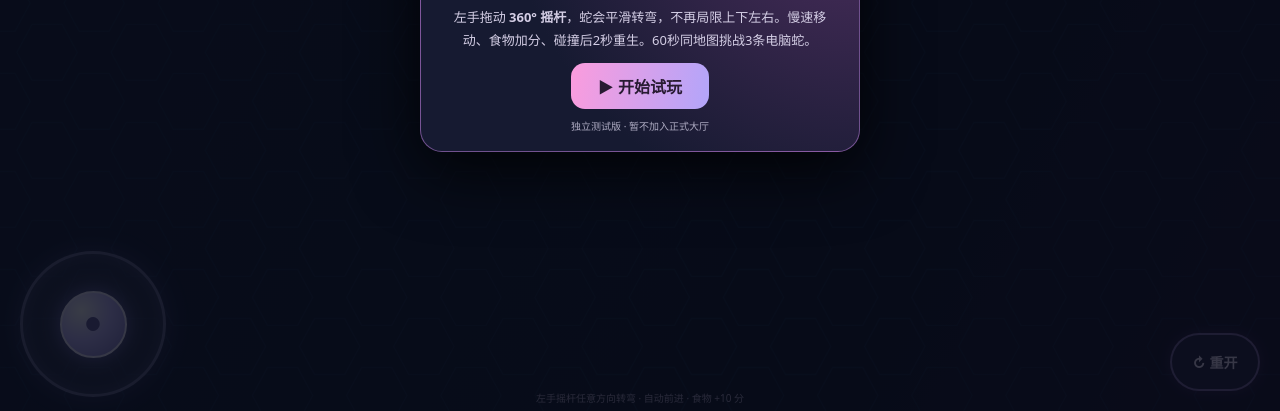
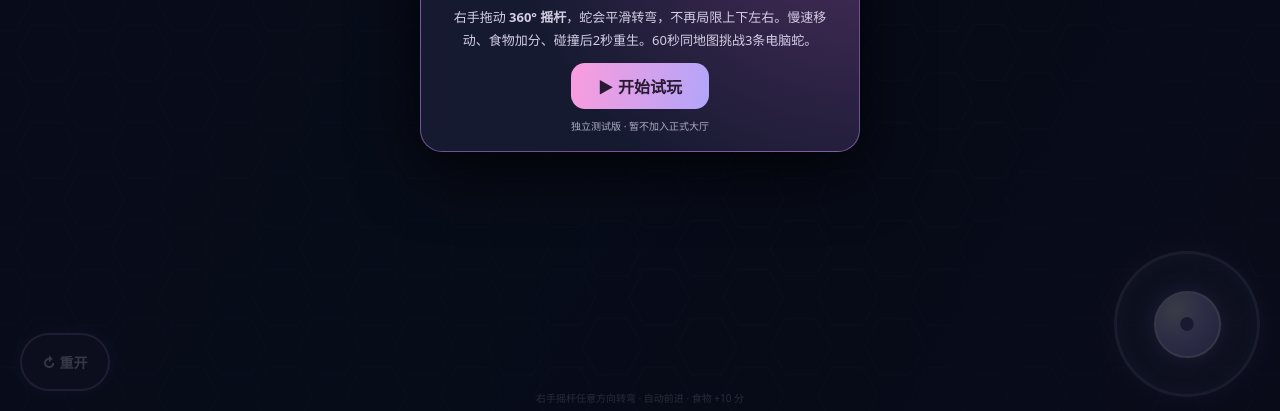
Before and after one commit to rena9711/party-clash, a website: page public/snake-demo.html in a window 1280 px wide. Shown: the part 389-800 px from the top of the page. Drawn offline with Linux system fonts and the light colour scheme.

Commit message:
Move landscape Snake 360-degree joystick to bottom right for right-handed control

```diff
--- a/public/snake-demo.html
+++ b/public/snake-demo.html
@@ -2,14 +2,14 @@
 <style>
 *{box-sizing:border-box}html,body{margin:0;width:100%;height:100%;background:#080c19;color:#fff;font:14px system-ui,-apple-system,"PingFang SC",sans-serif;overscroll-behavior:none}button{font:inherit;cursor:pointer}#game{position:relative;width:100vw;height:100dvh;overflow:hidden;touch-action:none;background:#080c19}canvas{width:100%;height:100%;display:block}#hud{position:absolute;top:max(10px,env(safe-area-inset-top));left:max(12px,env(safe-area-inset-left));right:max(12px,env(safe-area-inset-right));display:flex;gap:8px;align-items:flex-start;justify-content:space-between;pointer-events:none}.title{padding:8px 13px;background:#101628dc;border:1px solid #8659a57c;border-radius:14px;box-shadow:0 0 15px #8843a829;font-size:17px;font-weight:900;text-shadow:0 0 10px #f57bdc96}.title b{color:#ffb2ed}.title small{font-size:10px;font-weight:400;color:#c5bedb;display:block;margin-top:4px}.stats{display:flex;gap:7px}.stat{text-align:center;min-width:76px;border:1px solid #7268a079;border-radius:14px;background:#101628e8;padding:7px 12px}.stat small{display:block;color:#b8bcd4;font-size:10px}.stat strong{font-size:19px;color:#f3d8ff;font-variant-numeric:tabular-nums}.stat:first-child strong{color:#61eafa}.stat:nth-child(2) strong{color:#ffe074}.stat:nth-child(3) strong{color:#d3a0ff}
 #leader{position:absolute;top:80px;left:max(12px,env(safe-area-inset-left));display:flex;flex-direction:column;gap:4px;pointer-events:none}.leader-row{display:flex;align-items:center;gap:6px;min-width:117px;padding:4px 9px;background:#101626b8;border:1px solid #ffffff18;border-radius:12px;font-size:11px}.leader-row.me{border-color:#fb88d7a6}.swatch{width:9px;height:9px;border-radius:50%;box-shadow:0 0 8px currentColor}.leader-row span:last-child{margin-left:auto;font-weight:700}
-#stick{position:absolute;left:max(20px,env(safe-area-inset-left));bottom:max(14px,env(safe-area-inset-bottom));height:146px;width:146px;border-radius:50%;background:radial-gradient(circle,#363e6680,#3a3d5670 50%,#111b2a9c 70%);border:3px solid #ada7dc85;box-shadow:inset 0 0 24px #bcaaff57,0 0 25px #a88fff3b;touch-action:none;user-select:none;-webkit-user-select:none}.stick-cross{position:absolute;inset:18px;display:grid;place-items:center;color:#d7ceff88;font-size:65px;pointer-events:none}.knob{position:absolute;left:50%;top:50%;width:67px;height:67px;margin:-33.5px 0 0 -33.5px;border-radius:50%;background:radial-gradient(circle at 31% 28%,#fff,#c3b7ff 48%,#7d76bf);border:2px solid #f3ecff;box-shadow:0 0 22px #aea0ff9c;pointer-events:none;display:grid;place-items:center;color:#61589a;font-size:18px}
-#right{position:absolute;bottom:max(20px,env(safe-area-inset-bottom));right:max(20px,env(safe-area-inset-right));display:flex;flex-direction:column;align-items:center;gap:9px}.round-btn{height:58px;min-width:90px;border-radius:30px;color:#f7e8ff;background:#26213fdc;border:2px solid #aa8ad5ab;box-shadow:0 0 14px #a05cd83b;font-weight:800}.round-btn:active{background:#655192}#hint{position:absolute;bottom:6px;left:50%;transform:translateX(-50%);color:#d7c5e7cf;font-size:10px;text-align:center;pointer-events:none;white-space:nowrap}
+#stick{position:absolute;right:max(20px,env(safe-area-inset-right));bottom:max(14px,env(safe-area-inset-bottom));height:146px;width:146px;border-radius:50%;background:radial-gradient(circle,#363e6680,#3a3d5670 50%,#111b2a9c 70%);border:3px solid #ada7dc85;box-shadow:inset 0 0 24px #bcaaff57,0 0 25px #a88fff3b;touch-action:none;user-select:none;-webkit-user-select:none}.stick-cross{position:absolute;inset:18px;display:grid;place-items:center;color:#d7ceff88;font-size:65px;pointer-events:none}.knob{position:absolute;left:50%;top:50%;width:67px;height:67px;margin:-33.5px 0 0 -33.5px;border-radius:50%;background:radial-gradient(circle at 31% 28%,#fff,#c3b7ff 48%,#7d76bf);border:2px solid #f3ecff;box-shadow:0 0 22px #aea0ff9c;pointer-events:none;display:grid;place-items:center;color:#61589a;font-size:18px}
+#right{position:absolute;bottom:max(20px,env(safe-area-inset-bottom));left:max(20px,env(safe-area-inset-left));display:flex;flex-direction:column;align-items:center;gap:9px}.round-btn{height:58px;min-width:90px;border-radius:30px;color:#f7e8ff;background:#26213fdc;border:2px solid #aa8ad5ab;box-shadow:0 0 14px #a05cd83b;font-weight:800}.round-btn:active{background:#655192}#hint{position:absolute;bottom:6px;left:50%;transform:translateX(-50%);color:#d7c5e7cf;font-size:10px;text-align:center;pointer-events:none;white-space:nowrap}
 #overlay{position:absolute;inset:0;background:#070b17cb;display:grid;place-items:center;z-index:5;padding:16px}#overlay.hide{display:none}.modal{max-width:440px;width:min(92vw,440px);text-align:center;background:radial-gradient(circle at top right,#513062,#161a31 68%);border:1px solid #bc80de8a;border-radius:22px;padding:18px 24px;box-shadow:0 18px 65px #000c}.modal .mascot{font-size:50px}.modal h1{font-size:25px;margin:4px 0 9px}.modal p{color:#d4cee5;font-size:13px;line-height:1.7;margin:0 0 12px}.action{background:linear-gradient(100deg,#fb9cdd,#b2a5fa);border:0;border-radius:14px;color:#281a32;padding:11px 27px;font-size:16px;font-weight:900}.modal small{display:block;color:#aeabc2;margin-top:9px;font-size:10px}#rotate{position:absolute;inset:0;z-index:9;display:none;place-items:center;text-align:center;background:#090e1bf5;padding:25px}.rotate-icon{font-size:56px}.rotate-title{font-size:22px;font-weight:900;margin:9px}.rotate-desc{font-size:13px;color:#cfbfdc;line-height:1.7;margin-bottom:12px}
 @media(orientation:portrait){#rotate{display:grid}}@media(max-height:440px){#hud{top:5px}.title{font-size:13px;padding:5px 8px}.title small{display:none}.stat{min-width:60px;padding:4px 8px}.stat strong{font-size:15px}#leader{top:48px}.leader-row{font-size:10px;padding:2px 6px}#stick{width:118px;height:118px}.knob{width:58px;height:58px;margin:-29px 0 0 -29px}.round-btn{height:48px;min-width:75px}.modal{padding:11px 15px}.modal .mascot{font-size:30px}.modal h1{font-size:21px}.modal p{font-size:11px}}
 </style></head><body><main id="game"><canvas id="board" aria-label="贪吃蛇游戏区域"></canvas>
 <div id="hud"><div class="title">🐍 <b>贪吃蛇</b><small>360°摇杆 · 横屏试玩版</small></div><div class="stats"><div class="stat"><small>剩余时间</small><strong id="time">60.0s</strong></div><div class="stat"><small>我的积分</small><strong id="score">0</strong></div><div class="stat"><small>当前排名</small><strong id="rank">1/4</strong></div></div></div>
-<div id="leader"></div><div id="stick" aria-label="360度虚拟摇杆"><span class="stick-cross">✧</span><span id="knob" class="knob">●</span></div><div id="right"><button id="reset" class="round-btn">↻ 重开</button></div><div id="hint">左手摇杆任意方向转弯 · 自动前进 · 食物 +10 分</div>
-<div id="overlay"><div class="modal" id="modal"><div class="mascot">🐍✨</div><h1>贪吃蛇 · 横屏对战</h1><p>左手拖动 <b>360° 摇杆</b>，蛇会平滑转弯，不再局限上下左右。慢速移动、食物加分、碰撞后2秒重生。60秒同地图挑战3条电脑蛇。</p><button class="action" id="start">▶ 开始试玩</button><small>独立测试版 · 暂不加入正式大厅</small></div></div>
+<div id="leader"></div><div id="stick" aria-label="360度虚拟摇杆"><span class="stick-cross">✧</span><span id="knob" class="knob">●</span></div><div id="right"><button id="reset" class="round-btn">↻ 重开</button></div><div id="hint">右手摇杆任意方向转弯 · 自动前进 · 食物 +10 分</div>
+<div id="overlay"><div class="modal" id="modal"><div class="mascot">🐍✨</div><h1>贪吃蛇 · 横屏对战</h1><p>右手拖动 <b>360° 摇杆</b>，蛇会平滑转弯，不再局限上下左右。慢速移动、食物加分、碰撞后2秒重生。60秒同地图挑战3条电脑蛇。</p><button class="action" id="start">▶ 开始试玩</button><small>独立测试版 · 暂不加入正式大厅</small></div></div>
 <div id="rotate"><div><div class="rotate-icon">📱↻</div><div class="rotate-title">请横向握住手机</div><div class="rotate-desc">这个版本为横屏设计<br>转动手机并关闭竖屏锁定即可试玩</div><button id="fullscreen" class="action">尝试全屏横屏</button></div></div>
 </main>
 <script>
```
